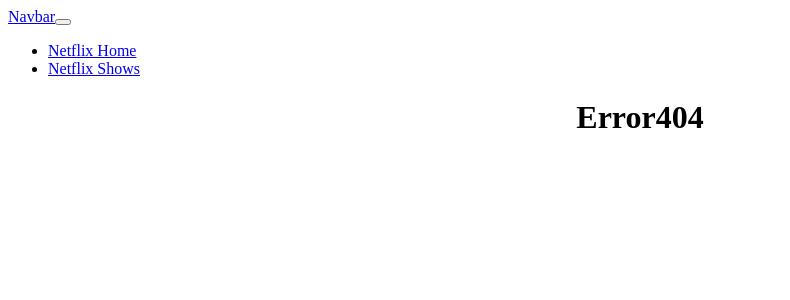
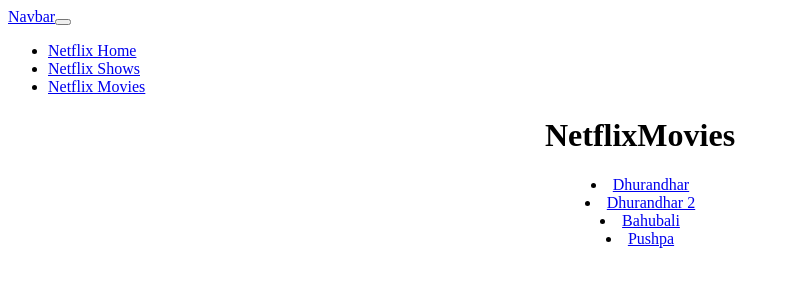
Before and after one commit to samirvithlani/mern_26_fullday25, a React app: page /netflixmovies in a window 1280 px wide. Shown: the top 300 px of the page, without its empty margins (0-790 px from the left). Built offline with nearby package versions, Linux system fonts and the light colour scheme; the HTML template or start-up script is replaced by a standard one.

Commit message:
dynamic routing

```diff
--- a/src/App.jsx
+++ b/src/App.jsx
@@ -15,6 +15,7 @@
 import { Navbar } from './components/Navbar'
 import { Error404 } from './components/Error404'
 import { Watch } from './components/netflix/Watch'
+import { NetflixMovies } from './components/netflix/NetflixMovies'
 
 
 function App() {
@@ -26,6 +27,7 @@
           <Route path='/' element = {<MapDemo3/>}></Route>
           <Route path='/netflixhome' element = {<NetflixHome/>}></Route>
           <Route path='/netflixshows' element = {<NetflixShows/>}></Route>
+          <Route path='/netflixmovies' element={<NetflixMovies/>}></Route>
           <Route path='/watch/:name' element = {<Watch/>}></Route>
           <Route path='/*' element = {<Error404/>}></Route>
         </Routes>
--- a/src/components/Navbar.jsx
+++ b/src/components/Navbar.jsx
@@ -32,6 +32,12 @@
                 Netflix Shows
               </Link>
             </li>
+            <li class="nav-item active">
+              <Link class="nav-link" to="/netflixmovies">
+                Netflix Movies
+              </Link>
+            </li>
+
           </ul>
         </div>
       </nav>
--- /dev/null
+++ b/src/components/netflix/NetflixMovies.jsx
@@ -0,0 +1,24 @@
+import React from 'react'
+import { Link } from 'react-router-dom'
+
+export const NetflixMovies = () => {
+    const movieList = [
+        {id:101,name:"Dhurandhar"},
+        {id:102,name:"Dhurandhar 2"},
+        {id:103,name:"Bahubali"},
+        {id:104,name:"Pushpa"},
+
+    ]
+  return (
+    <div style={{textAlign:"center"}}>
+        <h1>NetflixMovies</h1>
+        {
+            movieList.map((movie)=>{
+                return <li>
+                    <Link to={`/watch/${movie.name}`}>{movie.name}</Link>
+                </li>
+            })
+        }
+    </div>
+  )
+}
```
